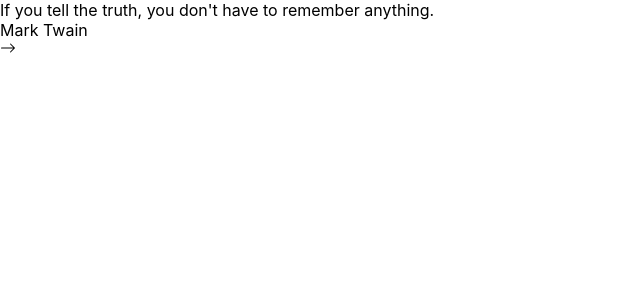
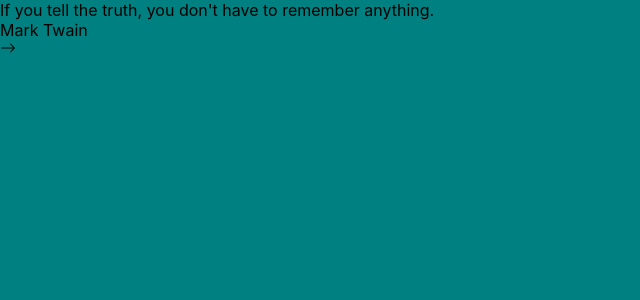
Before and after one commit to Shalom-227/the_engineer_network_task_3, a React (Create React App) app: page / in a window 1280 px wide. Shown: the top 300 px of the page, without its empty margins (0-640 px from the left). Built offline with nearby package versions, Linux system fonts and the light colour scheme.

Commit message:
style: change component background color to teal

```diff
--- a/src/index.css
+++ b/src/index.css
@@ -5,6 +5,7 @@
     sans-serif;
   -webkit-font-smoothing: antialiased;
   -moz-osx-font-smoothing: grayscale;
+  background-color: #008080;
 }
 
 code {
```
